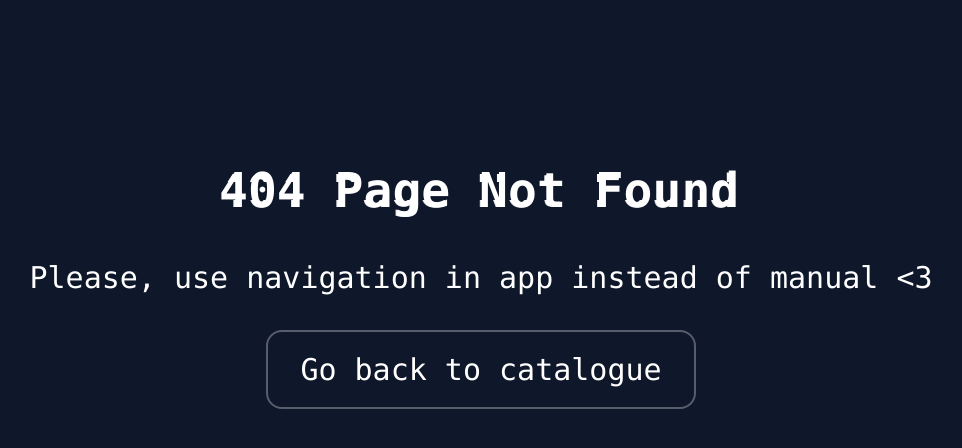
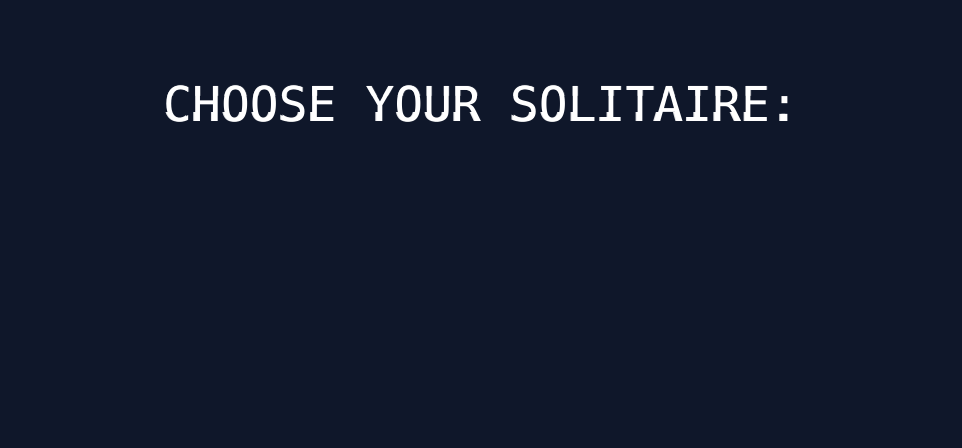
Before and after one commit to CoralHeavens/solid-solitaire, a React (Create React App) app: page / in a window 1280 px wide. Before the commit this address had no page. Shown: the top 448 px of the page, without its empty margins (159-1121 px from the left). Built offline with nearby package versions, Linux system fonts and the light colour scheme.

Commit message:
Minimalization Changed router-dom to js routing

```diff
--- a/package.json
+++ b/package.json
@@ -7,7 +7,6 @@
     "gh-pages": "^5.0.0",
     "react": "^18.2.0",
     "react-dom": "^18.2.0",
-    "react-router-dom": "^6.14.1",
     "react-scripts": "5.0.1",
     "tailwindcss": "^3.3.2"
   },
--- a/src/App.jsx
+++ b/src/App.jsx
@@ -1,35 +1,22 @@
-import React from 'react';
-import {
-  createBrowserRouter,
-  RouterProvider,
-} from "react-router-dom";
-import Catalogue from './components/Catalogue';
-import NotFound from './components/404';
-import routes from './constants/routes';
-import pathWrapper from './helpers/pathWrapper';
-
-const router = createBrowserRouter([
-  {
-    path: pathWrapper(''),
-    element: <Catalogue />,
-  },
-
-  ...routes.map(({ route, component }) => ({
-    path: pathWrapper(route),
-    element: component
-  })),
-
-  {
-    path: '*',
-    element: <NotFound />,
-  }
-]);
-
+import React, { useEffect, useState } from 'react';
+import routes, { baseRoute } from './constants/routes';
+import storageKeys from './constants/storageKeys';
 
 function App() {
+  const [route, updateRoute] = useState()
+
+  useEffect(() => {
+    const currentRoute = localStorage.getItem(storageKeys.currentRoute);
+    if (!currentRoute) {
+      localStorage.setItem(storageKeys.currentRoute, baseRoute.key)
+    }
+    updateRoute(routes[currentRoute] ?? baseRoute);
+
+  }, [])
+
   return (
-    <div className='w-full h-[100vh] bg-slate-900 flex justify-center p-10 pt-[20vh]'>
-      <RouterProvider router={router} />
+    <div className='w-full h-[100vh] bg-slate-900 flex justify-center p-10 pt-[10vh]'>
+      {route?.component}
     </div>
   );
 }
--- a/src/components/Catalogue.jsx
+++ b/src/components/Catalogue.jsx
@@ -5,7 +5,7 @@ const title = 'Choose your solitaire:';
 const Catalogue = () => {
     return (
         <main>
-            <h1>{title}</h1>
+            <h1 className="glitch uppercase text-5xl" title={title}>{title}</h1>
 
         </main>
     )
--- a/src/constants/routes.js
+++ b/src/constants/routes.js
@@ -1,12 +1,20 @@
 import React from "react";
 import Spider from "../components/Spider";
+import Catalogue from "../components/Catalogue";
 
-const routes = [
-    {
+const routes = {
+    catalogue: {
+        label: 'Catalogue',
+        key: 'catalogue',
+        component: <Catalogue />,
+    },
+    spider: {
         label: 'Spider',
-        route: '/spider',
+        key: 'spider',
         component: <Spider />,
     }
-]
+}
+
+export const baseRoute = routes.catalogue;
 
 export default routes;
--- /dev/null
+++ b/src/constants/storageKeys.js
@@ -0,0 +1,5 @@
+const storageKeys = {
+    currentRoute: 'route',
+}
+
+export default storageKeys;
--- /dev/null
+++ b/src/helpers/joinClassNames.js
@@ -0,0 +1,3 @@
+export default function joinClassNames(...classNames) {
+    return classNames.filter(item => item).join(' ');
+}
--- a/src/helpers/pathWrapper.js
+++ /dev/null
@@ -1,7 +0,0 @@
-const pathAddition = '/solid-solitaire'
-
-const pathWrapper = (path) => (
-    `${pathAddition}${path}`
-)
-
-export default pathWrapper;
```
